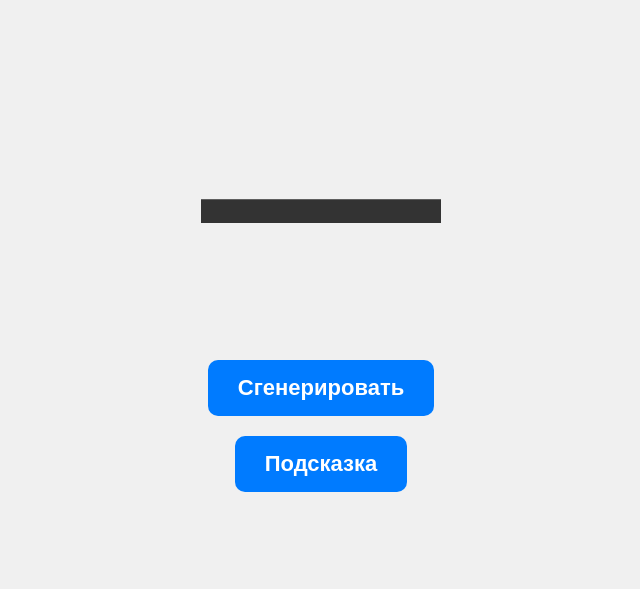
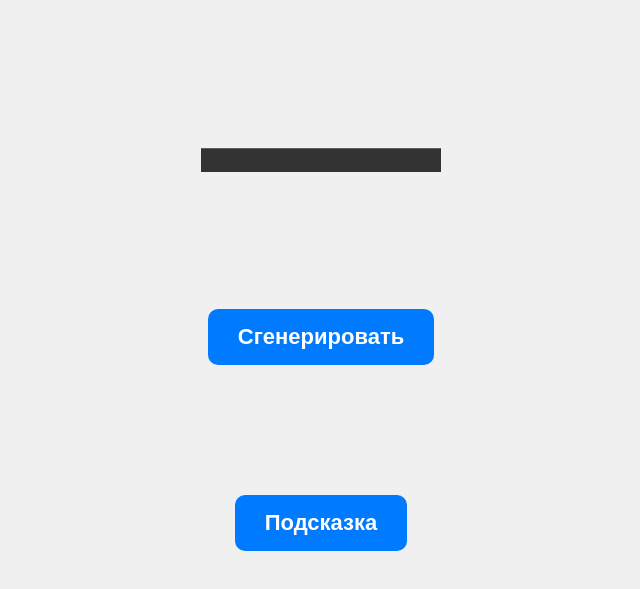
Before and after one commit to iammacheta/numbers-59, a plain HTML site: page index.html in a window 1280 px wide. Shown: the part 97-686 px from the top of the page, without its empty margins (319-959 px from the left). Drawn offline with Linux system fonts and the light colour scheme.

Commit message:
fix: add more space

```diff
--- a/index.html
+++ b/index.html
@@ -28,6 +28,7 @@
             font-weight: bold;
             color: #333;
             margin-bottom: 20px;
+            margin-top: 100px;
         }
 
         .btn {
@@ -40,7 +41,7 @@
             border-radius: 10px;
             cursor: pointer;
             transition: background-color 0.3s ease;
-            margin: 10px;
+            margin: 10px 10px 120px 10px;
         }
 
         .btn:hover {
```
